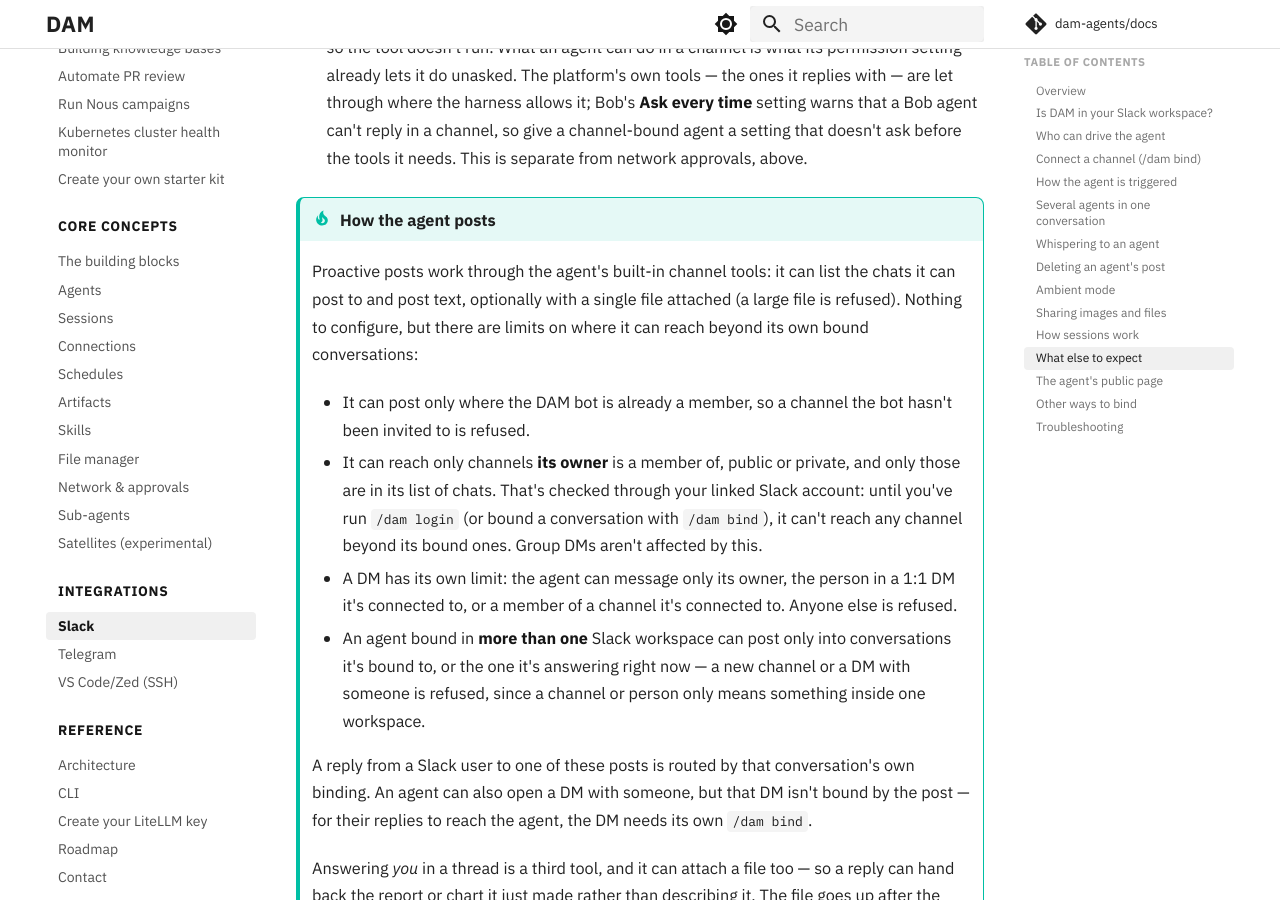
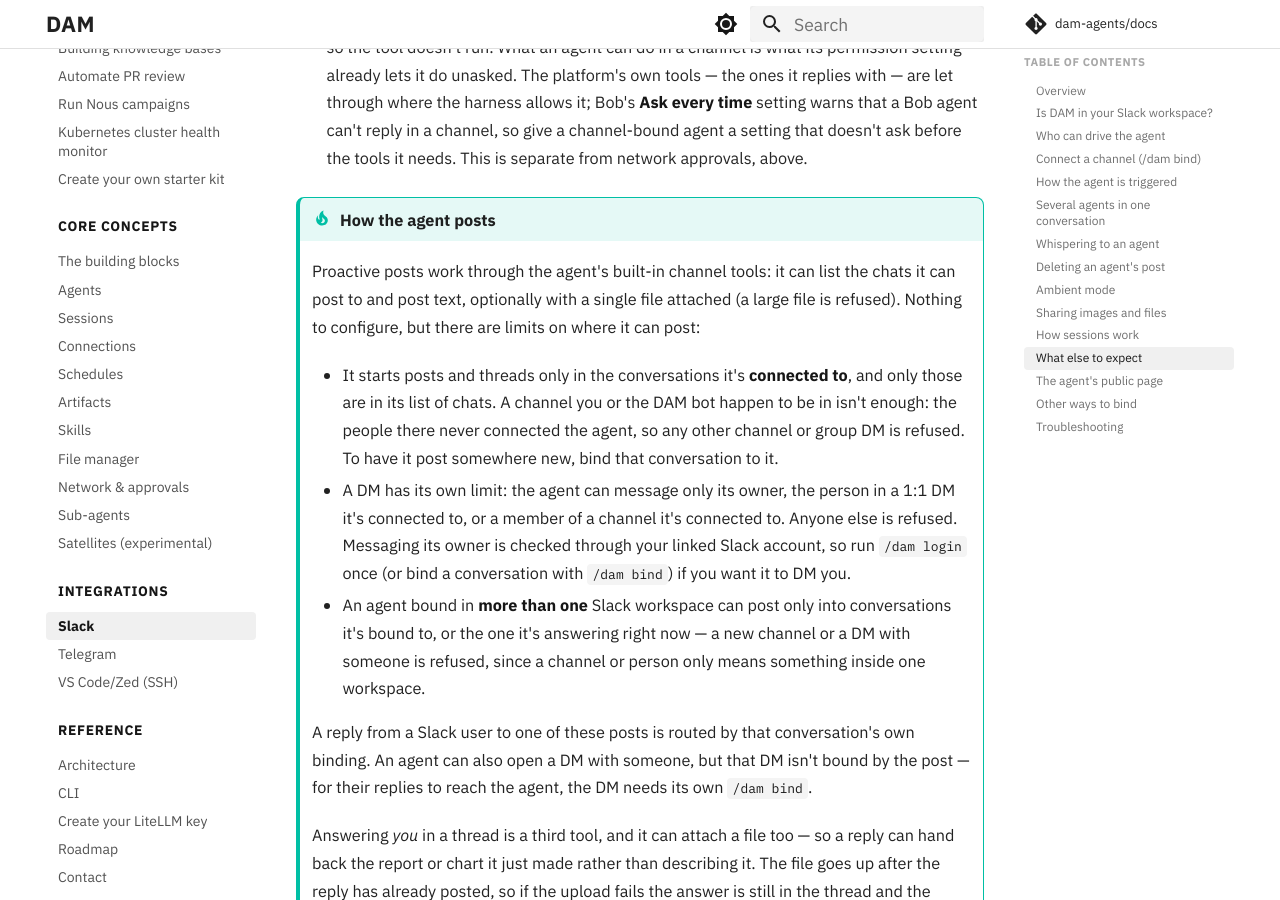
Before and after one commit to dam-agents/docs, an MkDocs documentation site: the page built from docs/integrations/slack.md, in a window 1280 px wide and 900 px high, scrolled down 13298 px. Built offline with MkDocs 1.6.1 and Material for MkDocs 9.7.7, drawn with Linux system fonts in a browser that asks for light colours; comment, search, counter and statistics services are not loaded.

Commit message:
docs: v0.3.2 release pass — 3 corrections: agents post only where they are bound (#15)
v0.3.2 (dam-agents/dam#6798) stops an agent posting into a Slack channel
only because its owner is a member. Corrected integrations/slack.md,
reference/cli.md and reference/architecture.md.

Assisted-by: Claude Opus 5.5 <noreply@anthropic.com>
Signed-off-by: Jenna Winkler <Jenna.Winkler@ibm.com>

```diff
--- a/docs/integrations/slack.md
+++ b/docs/integrations/slack.md
@@ -414,16 +414,16 @@ it, as the conversation being answered. The
 !!! tip "How the agent posts"
     Proactive posts work through the agent's built-in channel tools: it can list the chats it can
     post to and post text, optionally with a single file attached (a large file is refused). Nothing to configure, but there are limits on
-    where it can reach beyond its own bound conversations:
+    where it can post:
 
-    - It can post only where the DAM bot is already a member, so a channel the bot hasn't been
-      invited to is refused.
-    - It can reach only channels **its owner** is a member of, public or private, and only those are
-      in its list of chats. That's checked through your linked Slack account: until you've run
-      `/dam login` (or bound a conversation with `/dam bind`), it can't reach any channel beyond its
-      bound ones. Group DMs aren't affected by this.
+    - It starts posts and threads only in the conversations it's **connected to**, and only those
+      are in its list of chats. A channel you or the DAM bot happen to be in isn't enough: the people
+      there never connected the agent, so any other channel or group DM is refused. To have it post
+      somewhere new, bind that conversation to it.
     - A DM has its own limit: the agent can message only its owner, the person in a 1:1 DM it's
-      connected to, or a member of a channel it's connected to. Anyone else is refused.
+      connected to, or a member of a channel it's connected to. Anyone else is refused. Messaging
+      its owner is checked through your linked Slack account, so run `/dam login` once (or bind a
+      conversation with `/dam bind`) if you want it to DM you.
     - An agent bound in **more than one** Slack workspace can post only into conversations it's bound
       to, or the one it's answering right now — a new channel or a DM with someone is refused, since
       a channel or person only means something inside one workspace.
```
Also changed, not shown: docs/reference/architecture.md (+1 -1 lines), docs/reference/cli.md (+1 -1 lines).
